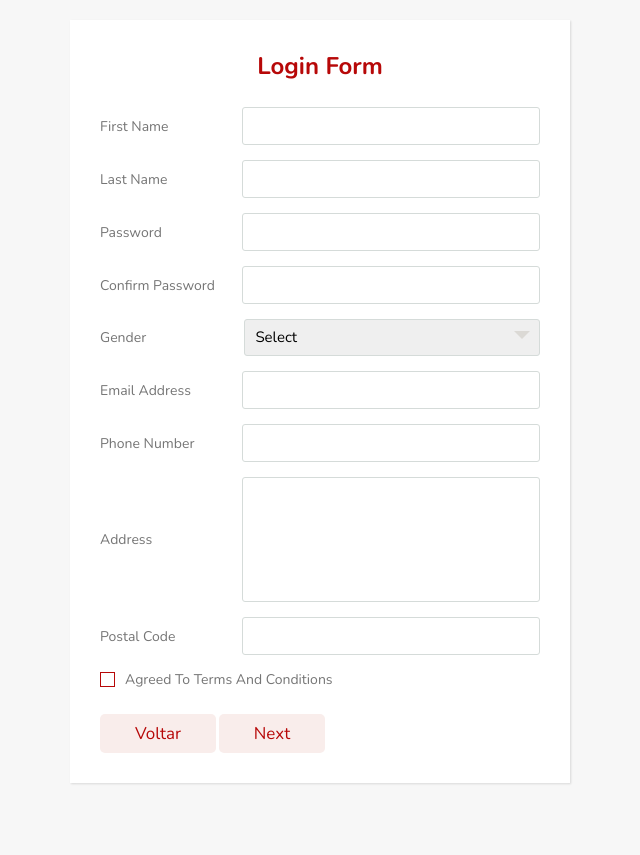
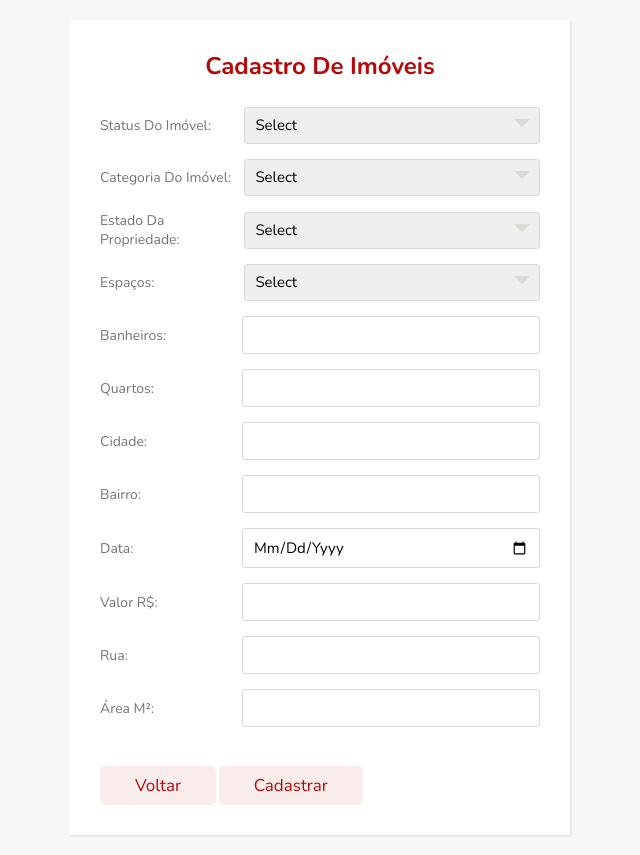
Before and after one commit to Glightman/Moura_Imoveis, a Flask app: template templates/imovel_register.html in a window 1280 px wide. Shown: the whole page, without its empty margins (320-960 px from the left). Before the commit the page ends 784 px from the top, so only its background shows below. Run offline with Flask 2, Linux system fonts and the light colour scheme; the template is opened without the code that fills it, so the values that code supplies are empty; parts of the project's set-up code (start-up, migrations or seed data) failed here and were passed over.

Commit message:
criando create de imoveis

```diff
--- a/app.py
+++ b/app.py
@@ -53,7 +53,7 @@ class Users(db.Model):
 
 class Imovel(db.Model):
     id = db.Column(db.Integer, primary_key = True)
-    user_id = db.Column(db.Integer, db.ForeignKey('user.id'))
+    user_id = db.Column(db.Integer, db.ForeignKey('users.id'))
     status = db.Column(db.String(250), nullable = False)
     category = db.Column(db.String(250), nullable = False)
     prop_state = db.Column(db.String(250), nullable = False)
@@ -68,7 +68,7 @@ class Imovel(db.Model):
     rua = db.Column(db.String(120), nullable = False)
     area = db.Column(db.Integer, nullable = False)
 
-    def __init__(self, user_id, status, category, prop_state, space, banheiros, quartos, cidade, bairro, views, data_cadastro, price, rua, area):
+    def __init__(self, user_id, status, category, prop_state, space, banheiros, quartos, cidade, bairro, data_cadastro, price, rua, area):
         self.user_id = user_id
         self.status = status
         self.category = category
@@ -78,7 +78,7 @@ class Imovel(db.Model):
         self.quartos = quartos
         self.cidade = cidade
         self.bairro = bairro
-        self.views = views
+        self.views = 0
         self.data_cadastro = data_cadastro
         self.price = price
         self.rua = rua
@@ -87,6 +87,10 @@ class Imovel(db.Model):
     @staticmethod
     def read_imovel():
         return Imovel.query.order_by(Imovel.id).all()
+
+    def save(self):
+        db.session.add(self)
+        db.session.commit()
 
 class Img_imovel(db.Model):
     id = db.Column(db.Integer, primary_key = True)
@@ -135,9 +139,28 @@ def login():
             return redirect(f'/admin/{user.name}{user.email}{user.id}')
     return render_template('login.html', email=email, password=password)
 
-@bp.route('/imovel_registration')
-def imovel_register():
-    return render_template('imovel_register.html')
+@bp.route('/create', methods=('GET','POST'))
+def create():
+    id_atribuido = None
+    if request.method =='POST':
+        form = request.form
+        imovel = Imovel(2,
+        form['status'],
+        form['category'],
+        form['prop_state'],
+        form['space'],
+        form['banheiros'],
+        form['quartos'],
+        form['cidade'],
+        form['bairro'],
+        form['data_cadastro'],
+        form['price'],
+        form['rua'],
+        form['area'])
+        imovel.save()
+        print('criei o imovel')
+        id_atribuido=imovel.id
+    return render_template('imovel_register.html', id_atribuido = id_atribuido)
 
 @bp.route('/admin/<email>')
 def admin(email):
--- a/static/pages/imovel_register.css
+++ b/static/pages/imovel_register.css
@@ -10,6 +10,7 @@ body{
   background: #b70808;
   padding: 0 10px;
 }
+
 .wrapper{
   max-width: 500px;
   width: 100%;
--- a/templates/imovel_register.html
+++ b/templates/imovel_register.html
@@ -1,5 +1,6 @@
 <!DOCTYPE html>
 <html lang="en">
+
 <head>
    <meta charset="UTF-8">
    <meta name="viewport" content="width=device-width, initial-scale=1.0">
@@ -7,66 +8,114 @@
    <link rel="stylesheet" href="../static/pages/imovel_register.css">
    <link rel="stylesheet" href="../static/pages/style.css">
 </head>
+
 <body>
 
+   {% if id_atribuido %}
+
+        <div class="nav">
+            <p>Imóvel cadastrado com sucesso!</br>
+                <br>
+            O ID atribuido foi <span class="id_atribuido">{{ id_atribuido}}</span>.<br>
+            <!-- <a href="/read/{{ id_atribuido}}" class ="botao">Visualizar</a>
+            </p> -->
+        </div>
+
+   {% else %}
+
    <div class="wrapper">
-    <div class="title"><span>Login Form</span></div>
+      <div class="title"><span>Cadastro de imóveis</span></div>
       <div class="form">
+         <form method="POST" autocomplete="on">
             <div class="inputfield">
-          <label>First Name</label>
-          <input type="text" class="input">
-       </div>
-        <div class="inputfield">
-          <label>Last Name</label>
-          <input type="text" class="input">
-       </div>
-       <div class="inputfield">
-          <label>Password</label>
-          <input type="password" class="input">
-       </div>
-      <div class="inputfield">
-          <label>Confirm Password</label>
-          <input type="password" class="input">
-       </div>
-        <div class="inputfield">
-          <label>Gender</label>
+               <label>Status do imóvel:</label>
                <div class="custom_select">
-            <select>
+                  <select name="status">
                      <option value="">Select</option>
-              <option value="male">Male</option>
-              <option value="female">Female</option>
+                     <option value="para vender">Vender</option>
+                     <option value="para alugar">Alugar</option>
                   </select>
                </div>
             </div>
             <div class="inputfield">
-          <label>Email Address</label>
-          <input type="text" class="input">
+               <label>Categoria do imóvel:</label>
+               <div class="custom_select">
+                  <select name="category">
+                     <option value="">Select</option>
+                     <option value="casa">Casa</option>
+                     <option value="apartamento">Apartamento</option>
+                     <option value="ponto comercial">Ponto comercial</option>
+                     <option value="armazem">Armazem</option>
+                     <option value="terreno">Terreno</option>
+                  </select>
+               </div>
             </div>
             <div class="inputfield">
-          <label>Phone Number</label>
-          <input type="text" class="input">
+               <label>Estado da propriedade:</label>
+               <div class="custom_select">
+                  <select name="prop_state">
+                     <option value="">Select</option>
+                     <option value="pronta para morar">Pronta para morar</option>
+                     <option value="semi mobiliada">Semi mobiliada</option>
+                     <option value="mobiliada">Mobiliada</option>
+                     <option value="em construção">Em construção</option>
+                  </select>
+               </div>
             </div>
             <div class="inputfield">
-          <label>Address</label>
-          <textarea class="textarea"></textarea>
+               <label>Espaços:</label>
+               <div class="custom_select">
+                  <select name="space">
+                     <option value="">Select</option>
+                     <option value="piscina">Piscina</option>
+                     <option value="garagem">Garagem</option>
+                     <option value="area de churrasco">Àrea de churrasco</option>
+                     <option value="edicula">Edícula</option>
+                  </select>
+               </div>
             </div>
             <div class="inputfield">
-          <label>Postal Code</label>
-          <input type="text" class="input">
+               <label>Banheiros:</label>
+               <input name="banheiros" type="number" class="input">
             </div>
-      <div class="inputfield terms">
-          <label class="check">
-            <input type="checkbox">
-            <span class="checkmark"></span>
-          </label>
-          <p>Agreed to terms and conditions</p>
+            <div class="inputfield">
+               <label>Quartos:</label>
+               <input name="quartos" type="number" class="input">
             </div>
+            <div class="inputfield">
+               <label>Cidade:</label>
+               <input name="cidade" type="text" class="input">
+            </div>
+            <div class="inputfield">
+               <label>Bairro:</label>
+               <input name="bairro" type="text" class="input">
+            </div>
+            <div class="inputfield">
+               <label>Data:</label>
+               <input name="data_cadastro" type="date" class="input">
+            </div>
+            <div class="inputfield">
+               <label>Valor R$:</label>
+               <input name="price" type="number" class="input">
+            </div>
+            <div class="inputfield">
+               <label>Rua:</label>
+               <input name="rua" type="text" class="input">
+            </div>
+            <div class="inputfield">
+               <label>Área m²:</label>
+               <input name="area" type="number" class="input">
+            </div><br>
             <div class="buttons">
                <a href="/" class="btn">Voltar</a>
-            <a href="#" class="btn">Next</a>
+               <input type="submit" value="Cadastrar" class="btn">
             </div>
+         </form>
       </div>
    </div>
 
+   {% endif %}
+
 </body>
+
 </html>
```
Lines whose indentation alone changed are shown as unchanged.
